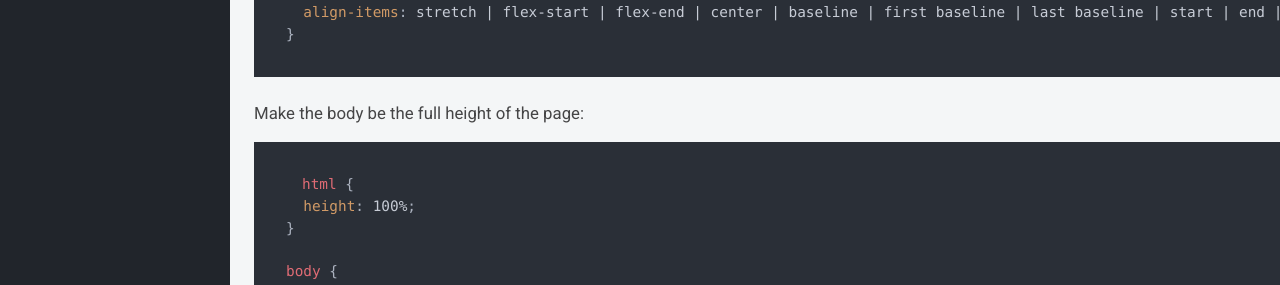
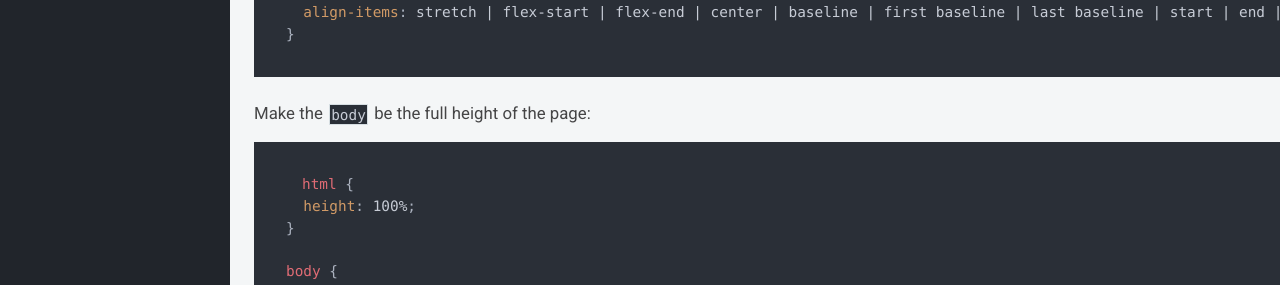
Before and after one commit to KJLarson/snippets, a Jekyll site: the page built from _pages/css.md, in a window 1280 px wide. Shown: the part 470-755 px from the top of the page. Built offline with Jekyll 4.4.1, drawn with Linux system fonts in a browser that asks for light colours; nearby versions of some CDN libraries.

Commit message:
Style the word "body" as code

````diff
--- a/_pages/css.md
+++ b/_pages/css.md
@@ -22,7 +22,7 @@ Using flexbox, define the alignment along the main axis:
 }
 ```
 
-Make the body be the full height of the page:
+Make the <code class="language-html">body</code> be the full height of the page:
 
 ```css
 html {
````
